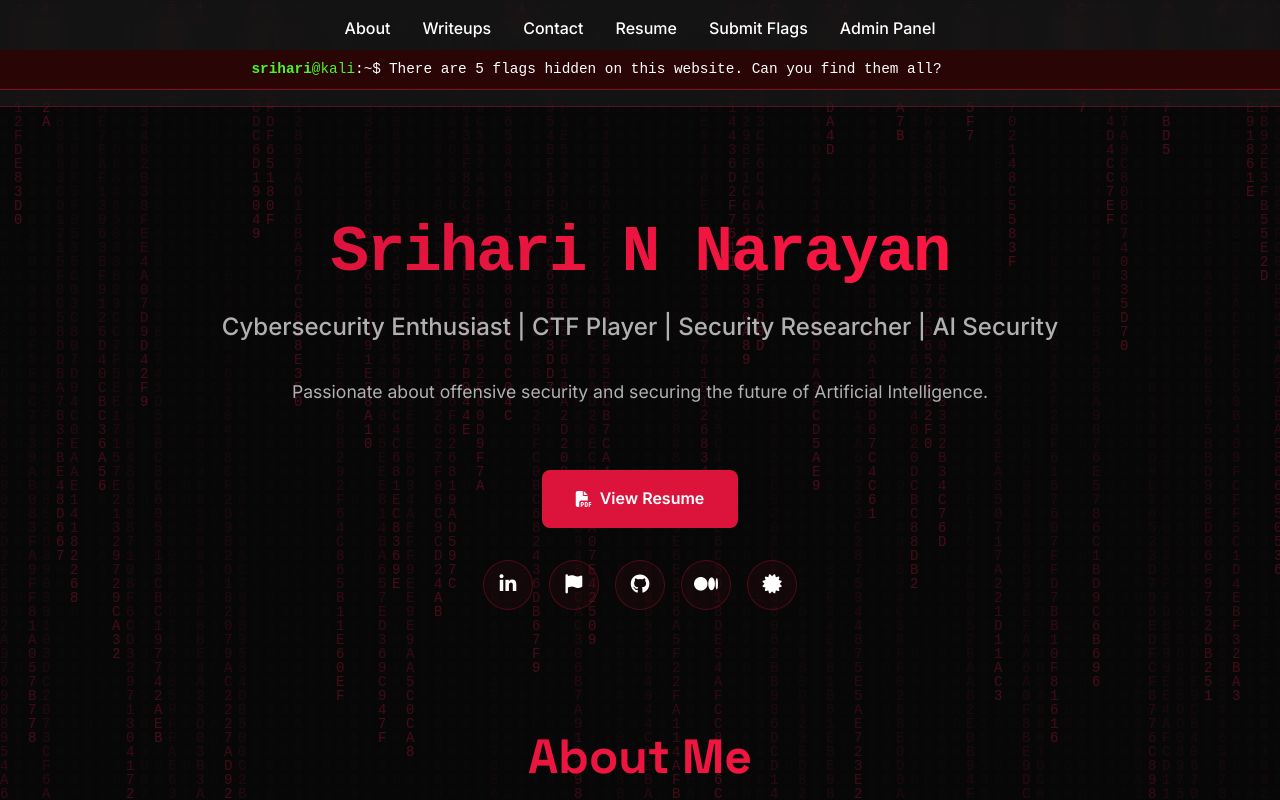
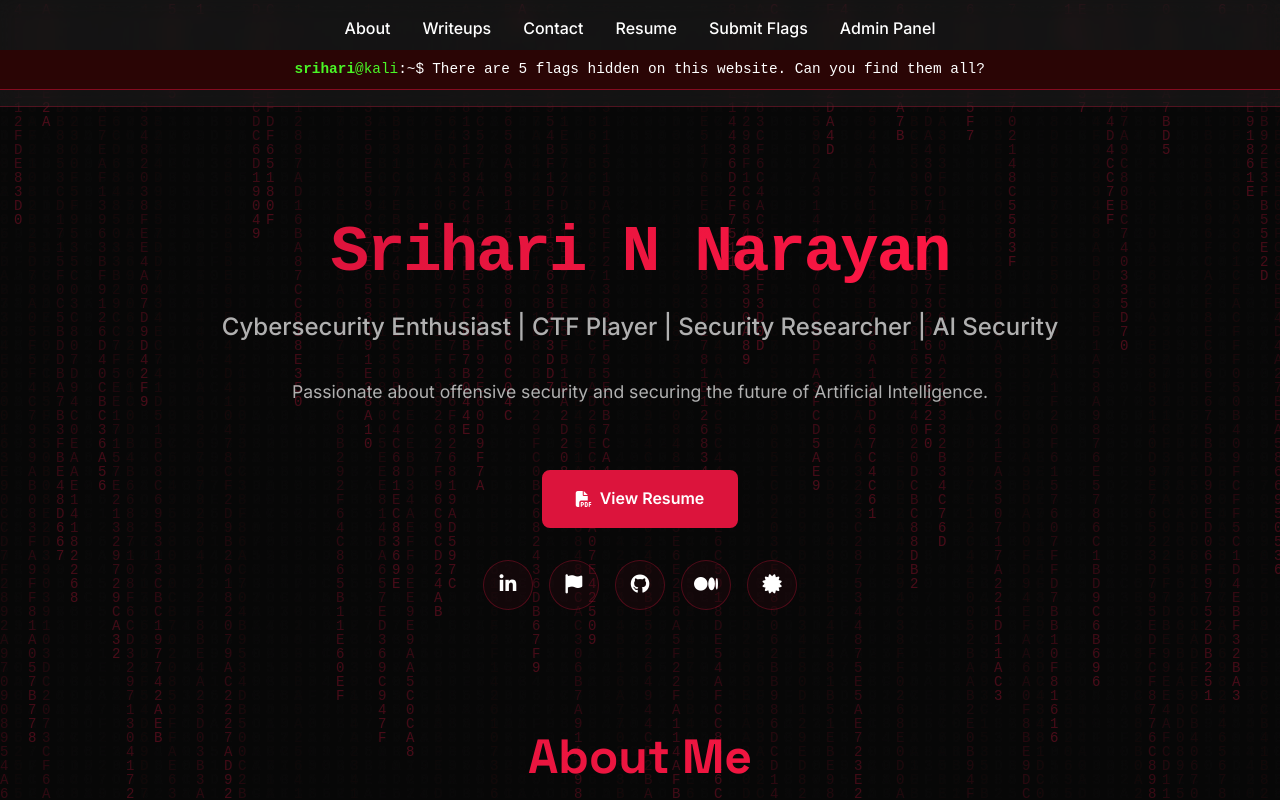
Before and after one commit to Srihari-Narayan/my-portfolio, a React (Vite) app: page / in a window 1280 px wide. Shown: the top 800 px of the page. Built offline with nearby package versions, Linux system fonts and the light colour scheme; no server answers.

Commit message:
fix: adjust terminal prompt width to 80ch for perfect centering

```diff
--- a/src/styles/index.css
+++ b/src/styles/index.css
@@ -270,8 +270,8 @@ a {
 .terminal-prompt {
     display: flex;
     align-items: center;
-    width: 90ch;
-    /* Matches length of the longest message to perfectly center it */
+    width: 80ch;
+    /* Matches exact length of the longest message (79ch + buffer) */
     max-width: 95vw;
     /* Responsive constrained */
     text-align: left;
```
